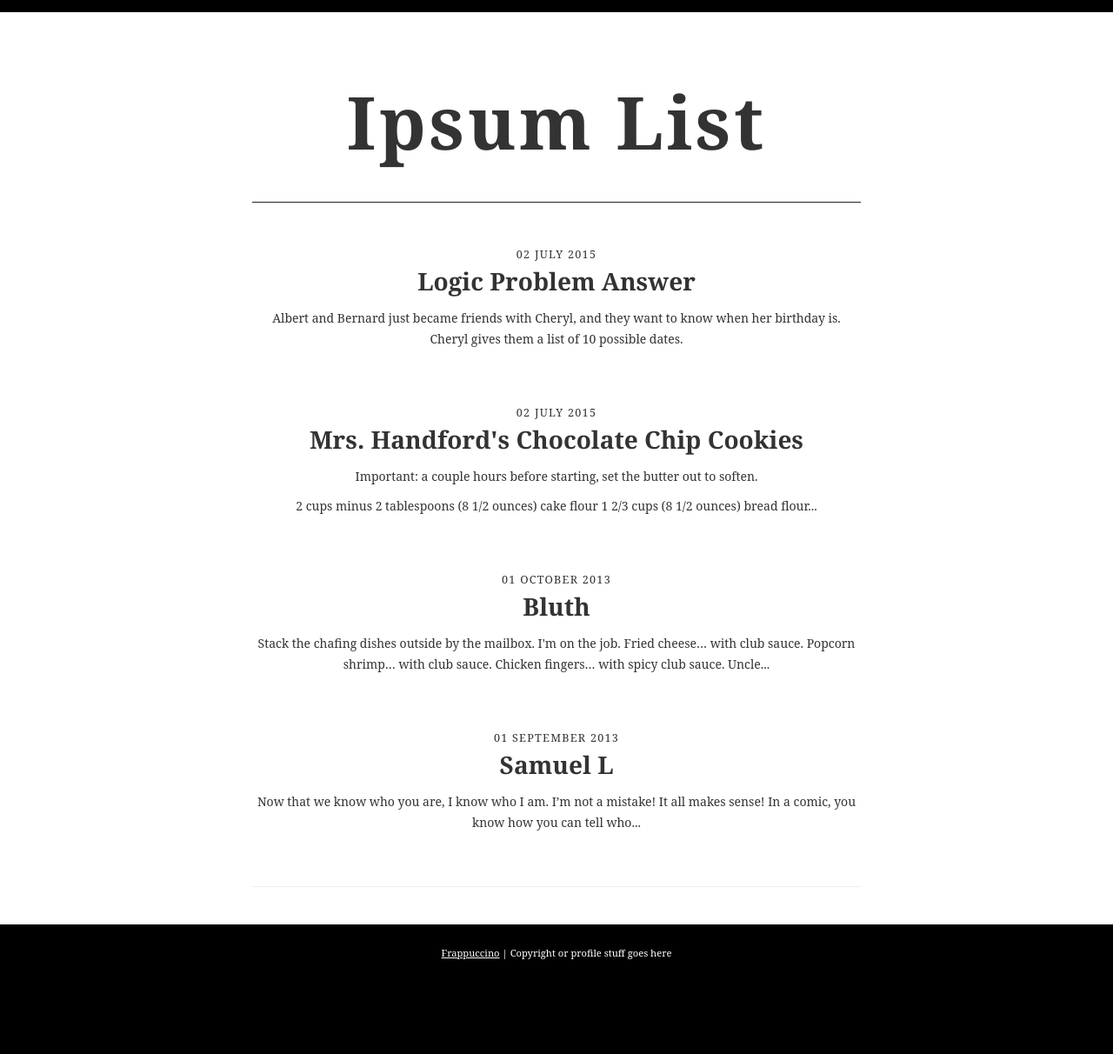
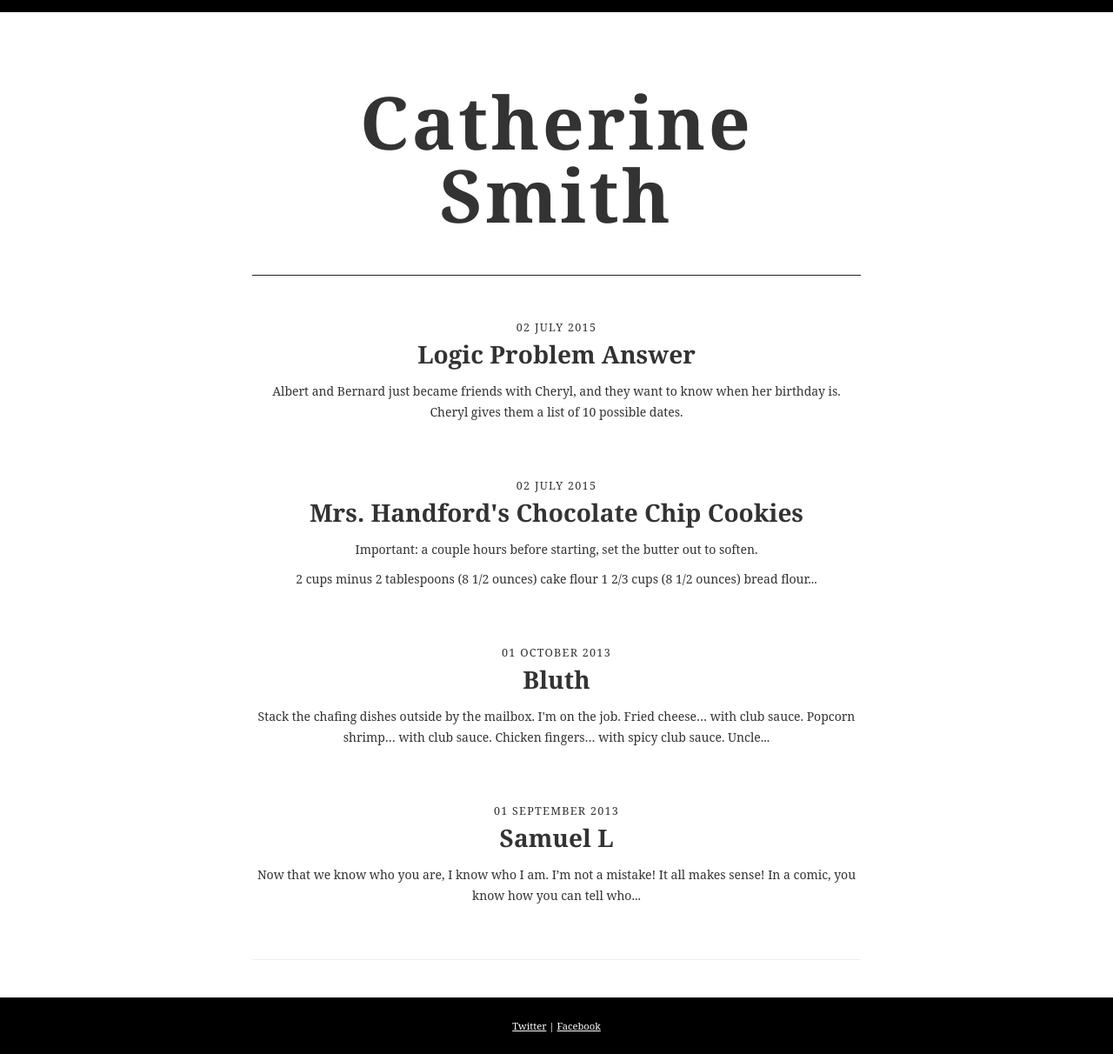
Before and after one commit to eastandwestwind/notes, a Jekyll site: the page built from index.html, in a window 1280 px wide. Shown: the whole page at 87% size. Built offline with Jekyll 4.4.1, drawn with Linux system fonts in a browser that asks for light colours; some web fonts are replaced; the list of posts is cut into pages by our own code; before the commit the page ends 1128 px from its top, so only the background shows below that; some of the changed lines change nothing that is shown.

Commit message:
set up, footer and others

```diff
--- a/_layouts/default.html
+++ b/_layouts/default.html
@@ -8,7 +8,7 @@
 		-->
 		<meta http-equiv="X-UA-Compatible" content="IE=edge,chrome=1">
 		<link rel="author" href="/humans.txt">
-		<meta name="description" content="Description Goes Here">
+		<meta name="Cats and rats" content="From poetry to recipes, travelogues to thoughts, you'll find it here.">
 		<link rel="stylesheet" href="/css/style.css">
 		<!--[if IE 7]>
 			<html class="ie7">
@@ -36,7 +36,7 @@
 
 	<footer>
 		<div class="container">
-			<a href="http://richbray.me/frap/">Frappuccino</a> | Copyright or profile stuff goes here
+			<a href="http://twitter.com/eastandwestwind/">Twitter</a> | <a href="https://www.facebook.com/catherine.lee.smith">Facebook</a>
 		</div>
 	</footer>
 
@@ -51,7 +51,16 @@
     <!-- Analytics
     ================================================== -->
     <script>
-		// analytics code
+		<script>
+  (function(i,s,o,g,r,a,m){i['GoogleAnalyticsObject']=r;i[r]=i[r]||function(){
+  (i[r].q=i[r].q||[]).push(arguments)},i[r].l=1*new Date();a=s.createElement(o),
+  m=s.getElementsByTagName(o)[0];a.async=1;a.src=g;m.parentNode.insertBefore(a,m)
+  })(window,document,'script','//www.google-analytics.com/analytics.js','ga');
+
+  ga('create', 'UA-64729638-1', 'auto');
+  ga('send', 'pageview');
+
+</script>
     </script>
 	</body>
 </html>
--- a/index.html
+++ b/index.html
@@ -9,7 +9,7 @@ title: Mainpage
     <main class="container">
     	<div class="row-fluid">
     		<section class="content">
-    		  <h1>Ipsum List</h1>
+    		  <h1>Catherine Smith</h1>
     		</section>
     		<ul class="entries">
     		{% for post in paginator.posts %}
```
Also changed, not shown: 7 other files.
